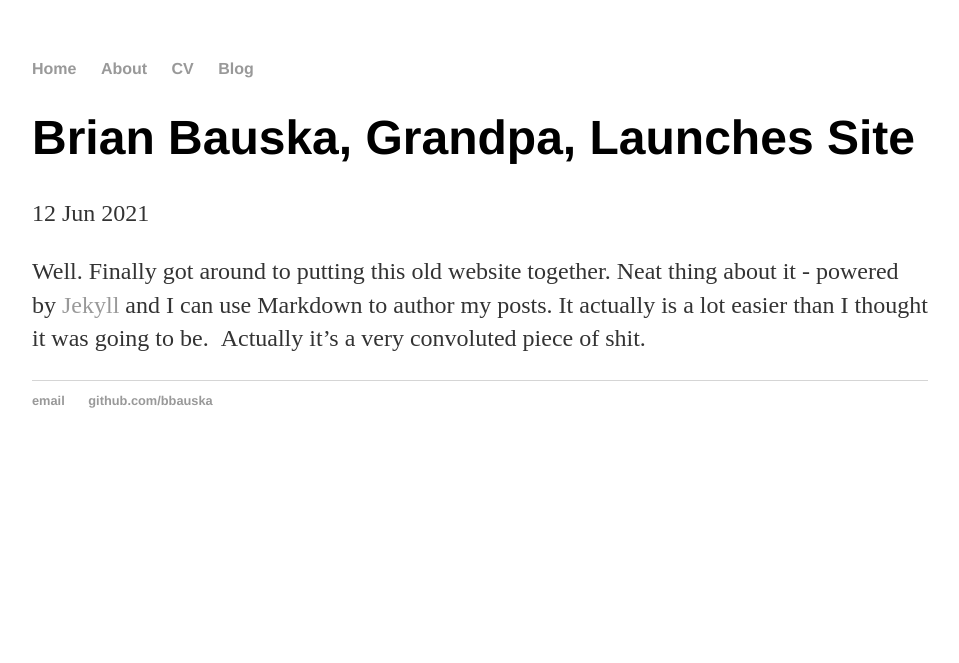
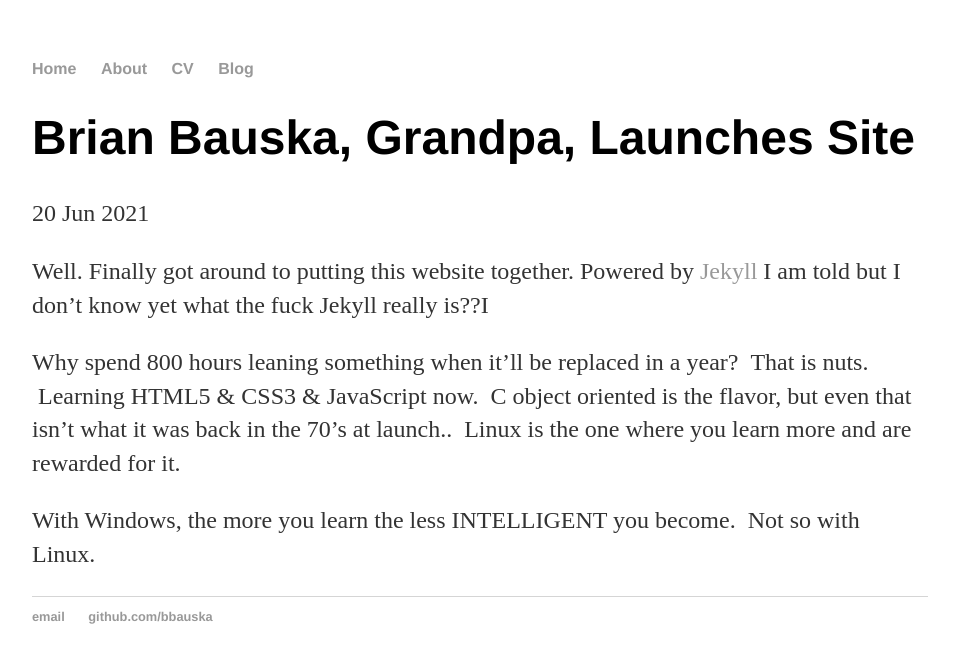
Before and after one commit to bbauska/bbauska.github.io, a Jekyll site: the page built from _posts/2021-06-12-brian-bauska-site-launched.md, in a window 1280 px wide. Shown: the top 663 px of the page, without its empty margins (160-1119 px from the left). Built offline with Jekyll 4.4.1, drawn with Linux system fonts in a browser that asks for light colours.

Commit message:
Create 2021-06-12-brian-bauska-site-launched.md

```diff
--- a/_posts/2021-06-12-brian-bauska-site-launched.md
+++ b/_posts/2021-06-12-brian-bauska-site-launched.md
@@ -2,8 +2,12 @@
 
 layout: post
 title: "Brian Bauska, Grandpa, Launches Site"
-date: 2021-06-12
+date: 2021-06-20
 
 ---
 
-Well. Finally got around to putting this old website together. Neat thing about it - powered by [Jekyll](http://jekyllrb.com) and I can use Markdown to author my posts. It actually is a lot easier than I thought it was going to be.  Actually it's a very convoluted piece of shit.
+Well. Finally got around to putting this website together. Powered by [Jekyll](http://jekyllrb.com) I am told but I don't know yet what the fuck Jekyll really is??I
+
+Why spend 800 hours leaning something when it'll be replaced in a year?  That is nuts.  Learning HTML5 & CSS3 & JavaScript now.  C object oriented is the flavor, but even that isn't what it was back in the 70's at launch..  Linux is the one where you learn more and are rewarded for it.
+
+With Windows, the more you learn the less INTELLIGENT you become.  Not so with Linux.
```
